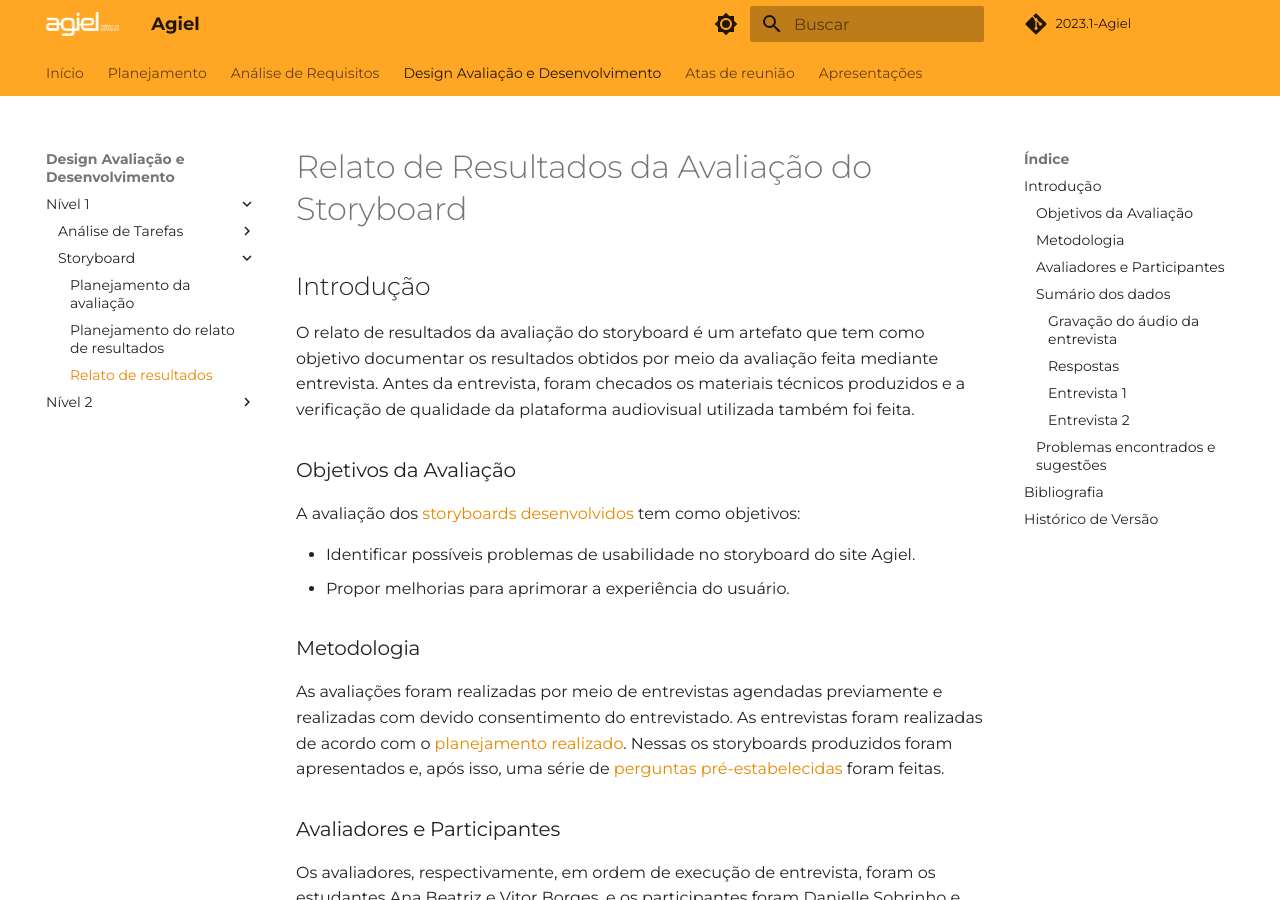
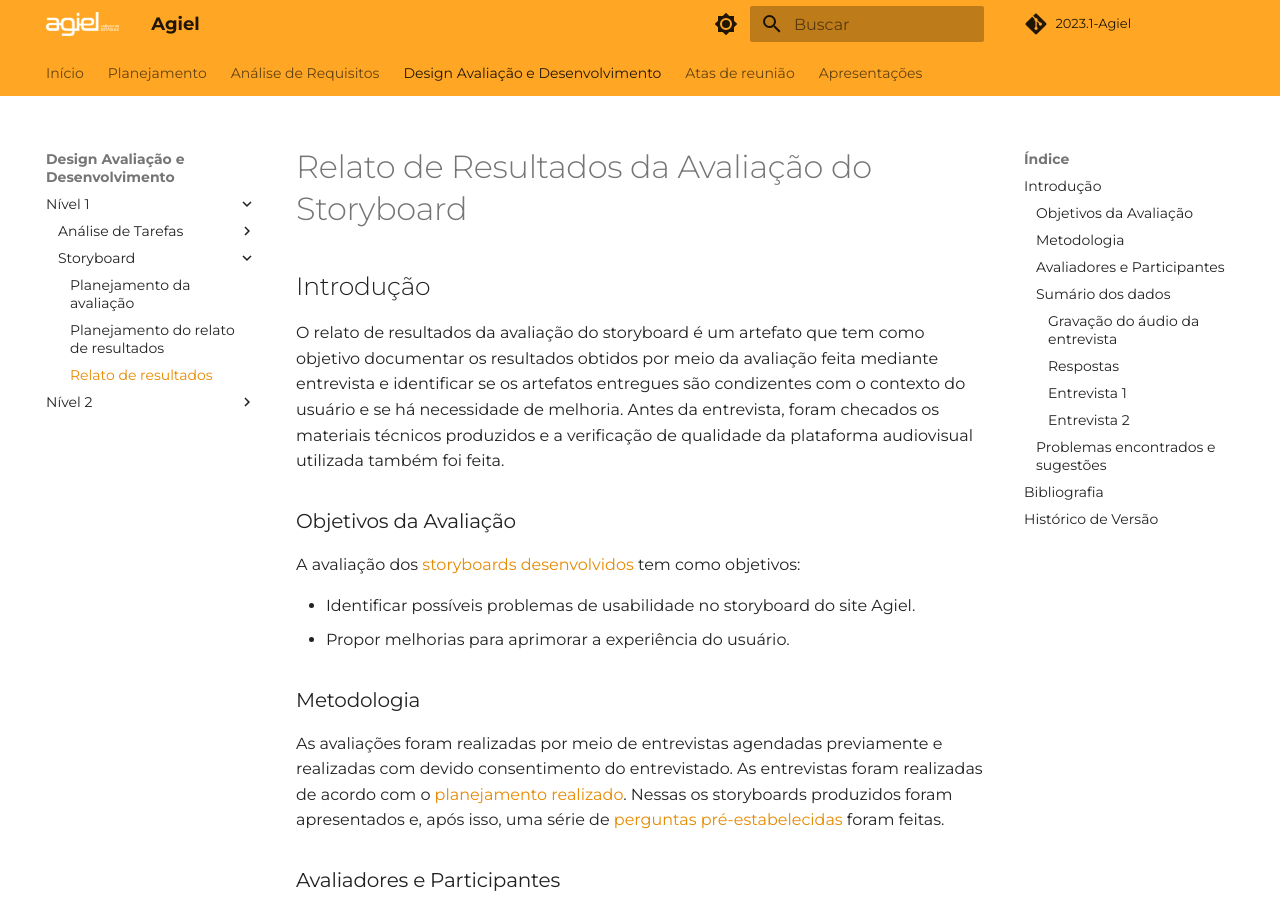
Before and after one commit to Interacao-Humano-Computador/2023.1-Agiel, an MkDocs documentation site: the page built from docs/desenvolvimento/storyboard/relatos_storyboard.md, in a window 1280 px wide and 900 px high. Built offline with MkDocs 1.6.1 and Material for MkDocs 9.7.7, drawn with Linux system fonts in a browser that asks for light colours; some web fonts are replaced; comment, search, counter and statistics services are not loaded.

Commit message:
doc: refinando introducao

```diff
--- a/docs/desenvolvimento/storyboard/relatos_storyboard.md
+++ b/docs/desenvolvimento/storyboard/relatos_storyboard.md
@@ -2,7 +2,7 @@
 
 ## Introdução
 
-O relato de resultados da avaliação do storyboard é um artefato que tem como objetivo documentar os resultados obtidos por meio da avaliação feita mediante entrevista. Antes da entrevista, foram checados os materiais técnicos produzidos e a verificação de qualidade da plataforma audiovisual utilizada também foi feita.
+O relato de resultados da avaliação do storyboard é um artefato que tem como objetivo documentar os resultados obtidos por meio da avaliação feita mediante entrevista e identificar se os artefatos entregues são condizentes com o contexto do usuário e se há necessidade de melhoria. Antes da entrevista, foram checados os materiais técnicos produzidos e a verificação de qualidade da plataforma audiovisual utilizada também foi feita.
 
 ### Objetivos da Avaliação
 
```
